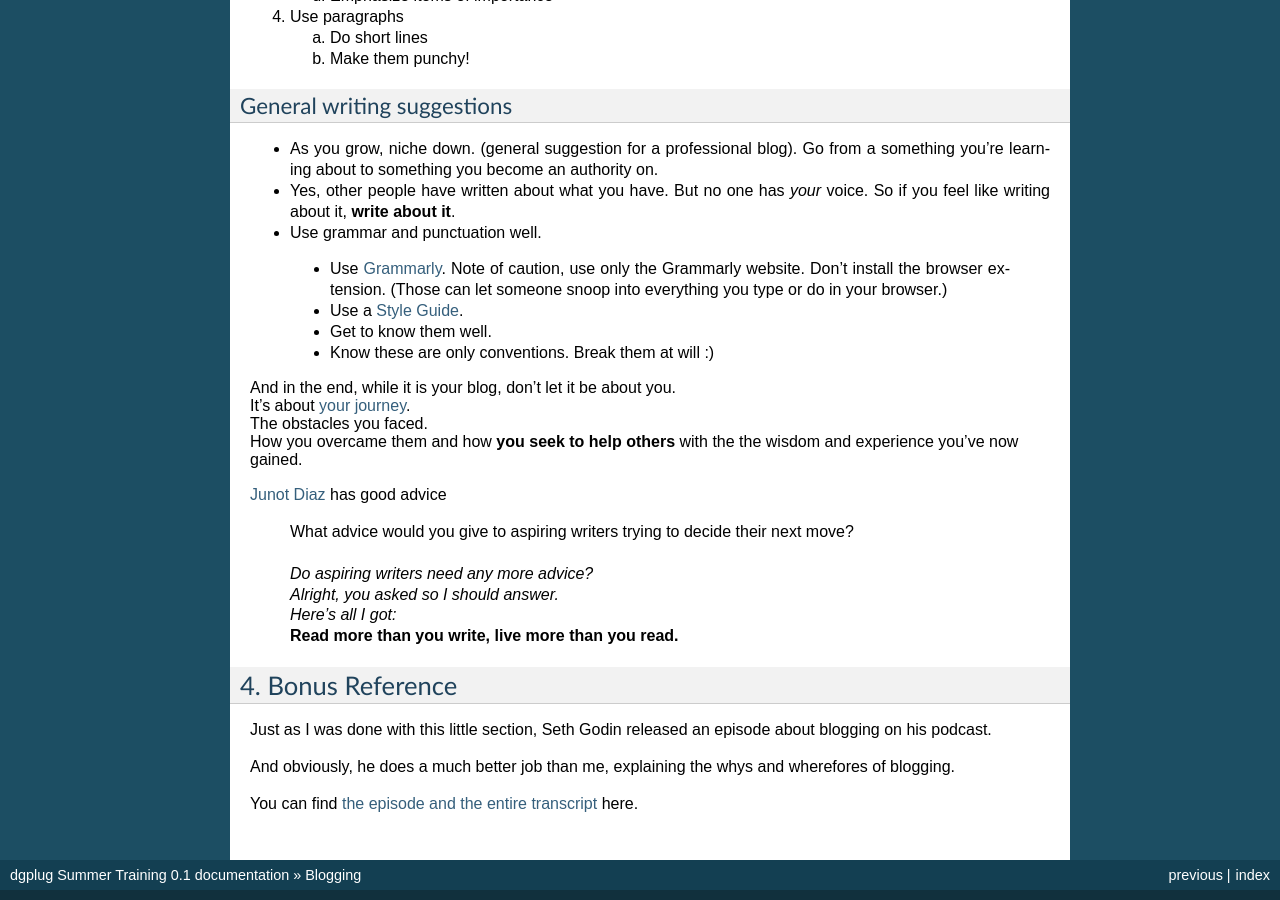
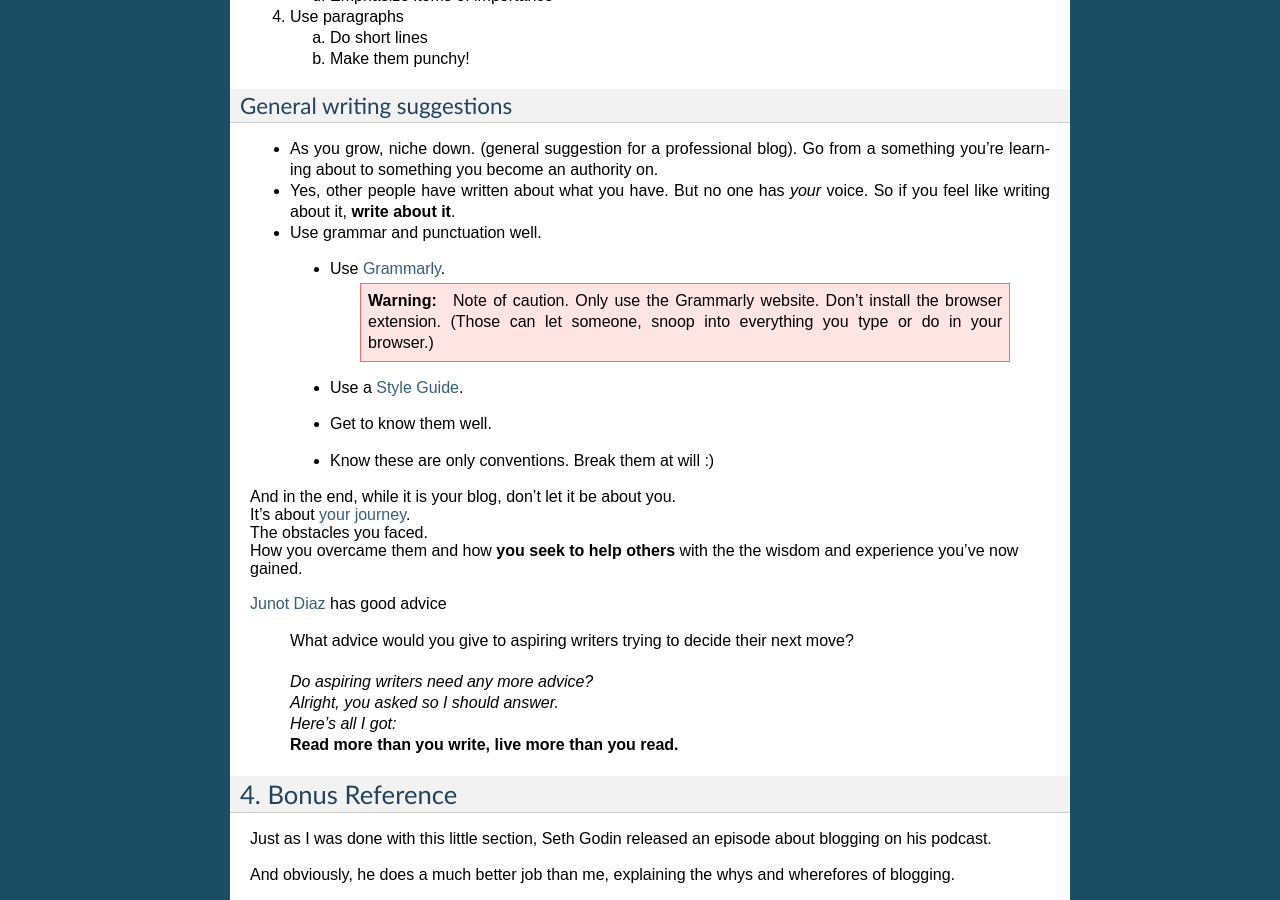
Before and after one commit to kushaldas/summertraining, a Sphinx documentation site: the page built from docs/blogging.rst, in a window 1280 px wide and 900 px high, scrolled down 2933 px. Built offline with Sphinx 7.4.7, drawn with Linux system fonts in a browser that asks for light colours; some of the changed lines change nothing that is shown.

Commit message:
Made the note, a warning block.

```diff
--- a/docs/blogging.rst
+++ b/docs/blogging.rst
@@ -181,7 +181,8 @@
 -  Yes, other people have written about what you have. But no one has *your* voice. So if you feel like writing about it, **write about it**.
 -  Use grammar and punctuation well.
 
-  - Use `Grammarly <https://www.grammarly.com>`__. Note of caution, use only the Grammarly website. Don’t install the browser extension. (Those can let someone snoop into everything you type or do in your browser.)
+  - Use `Grammarly <https://www.grammarly.com>`__.
+      .. warning:: Note of caution. Only use the Grammarly website. Don’t  install the browser extension. (Those can let someone, snoop into everything you type or do in your browser.)
   - Use a `Style Guide <https://www.ox.ac.uk/sites/files/oxford/media_wysiwyg/University%20of%20Oxford%20Style%20Guide.pdf>`__.
   - Get to know them well.
   - Know these are only conventions. Break them at will :)
```
